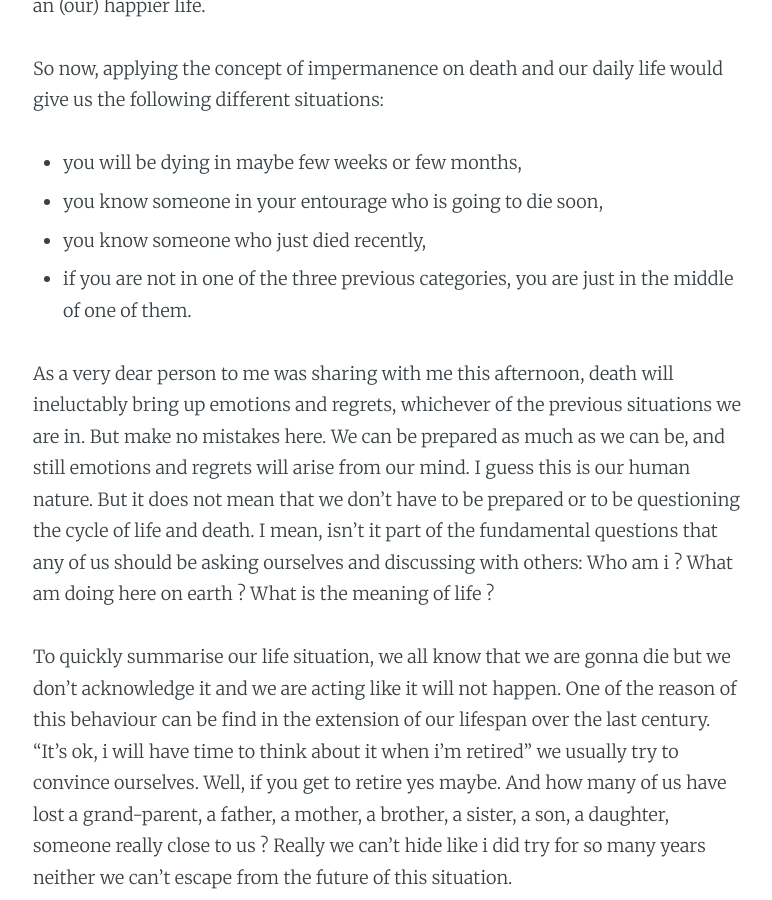
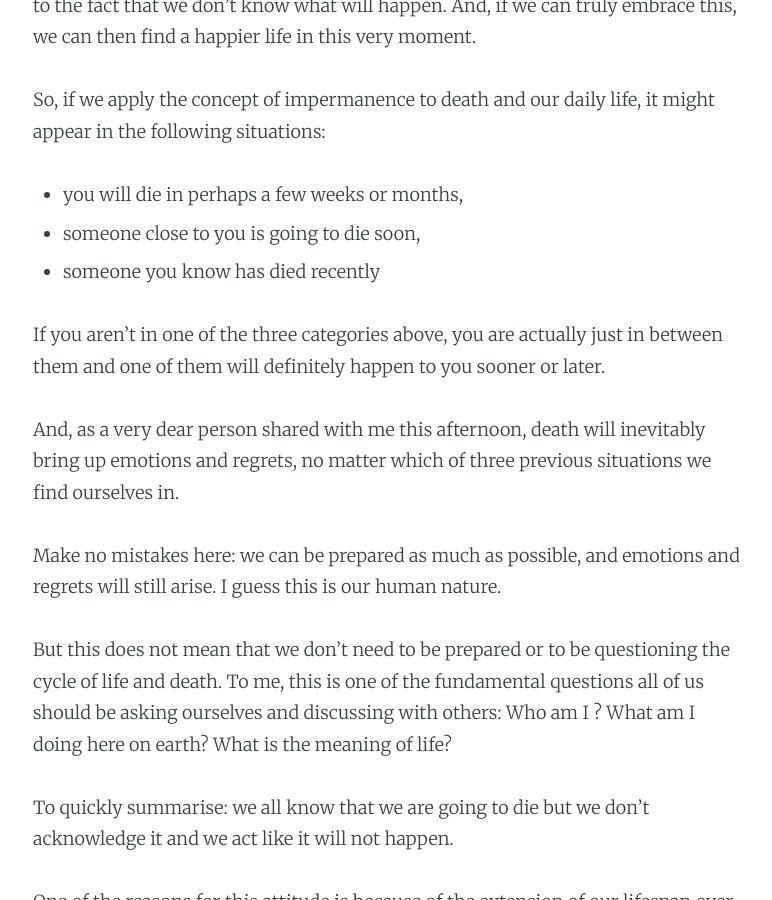
Before and after one commit to chrisvidal/death-notes, a Jekyll site: the page built from _posts/2016-10-31-getting-started.md, in a window 1280 px wide and 900 px high, scrolled down 1041 px. Shown: the whole window, without its empty margins (252-1024 px from the left). Built offline with Jekyll 4.4.1, drawn with Linux system fonts in a browser that asks for light colours; some of the changed text lies outside the part shown.

Commit message:
articles reviewed by Jaki

```diff
--- a/_posts/2016-10-30-introduction.md
+++ b/_posts/2016-10-30-introduction.md
@@ -1,6 +1,6 @@
 ---
 layout: post
-title:  "Introduction"
+title: "Introduction"
 permalink: "/introduction/"
 #categories: jekyll update
 author: christophe
@@ -8,26 +8,40 @@
 cover: /images/covers/jasper.jpg # Header cover [optional]
 image: /images/covers/jasper.jpg # Used by Twitter Cards and Open Graph [optional]
 ---
-During winter 1999-2000, i was not prepared at all to assist a dying person, my father in law. It lasted about 8 months. Long weeks of suffering, long hours of waiting and hoping, such a powerless feeling was embracing all of us, guilt was popping in, sadness all over the place. I was 36.
+During winter 1999-2000, I came face to face with death.
 
-Many of us will probably recognise themselves in this common story after all.
-Meeting death during our lifetime is ineluctable. No need to lie to ourselves, this one is really for certain.
+I was not prepared at all to assist a dying person, my father-in-law.
 
-After this tragic events, life is still going on, and during the three months after just to amplify the current situation, my wife and i divorced and i loose my job for economical reason at that time (Internet crash in 2000).
+This journey lasted about eight months. Long weeks of suffering, long hours of waiting and hoping, such a powerless feeling embraced all of us, guilt showed its face and sadness was everywhere. I was 36.
 
-To cope with all of this, i unconsciously buried the death of my father in law, deep deep inside. I decided to avoid facing this challenges, pretexting to myself that it never happened.
-Yes quite good strategy. I’m still surprised how easy it was to ignore and burry this.
-It worked very very well actually…
-Until recently when i received an unexpected invitation with death, 17 years later, 2 times in the early 2016. A young student of mine (i’m also a filipino martial art teacher) living a poor healthy life for years started to have serious health issue, serious complication that could be fatal. He is now safe, freed himself by living a much more healthy lifestyle and totally change the way he look at life now. The powerful impact of changing our way to look at things is really tremendous.
-Seeing him at the hospital lying on his bed, so desperate and so clinging to life, immediately transported me in the past. Suddenly continuous waves of emotions were collapsing on me, on my chest, days after days, pushing me to my limits so that i could not keep ignoring anymore the past events.
+Many of us will probably recognise themselves in this common story.
 
-I just had to face it with all my vulnerabilities and strength, alone at start. Because with who can i talk to about this, right? I was barely able to formulate my emotions or articulate any questions.
+Meeting death during our lifetime is unavoidable. No need to lie to ourselves, this is a certainty.
 
-After few months, a Dharma sister was organising an [event](https://thestillspace.org/what-we-do/workshops-and-events/death-cafe/), a death cafe event following the concept from the [creator](http://deathcafe.com/). A meeting where people meet freely and can talk about their own death experiences, totally open, secular, judgment free. I immediately ran into it and find so much peace by talking about my experiences. Verbalising questions, expressing hidden emotions, listening to others sharing, really integrating the fact that death is for everyone down here opened the doors of my heart.
+After this tragic event, life went on. Three months later, just to amplify the situation, my wife and I divorced and I lost my job due to the internet crash in 2000.
+
+To cope with all of this, I unconsciously buried the death of my father in law deep, deep inside. I decided to avoid facing this challenge, pretending to myself that it never happened.
+
+Yes quite a good strategy; I’m still surprised how easy it was to ignore and bury it all. .And it worked very, very well actually…
+
+Until 17 years later when I received an unexpected invitation from death. In fact, the invitation came twice in early 2016.
+
+A young student of mine (I’m also a Philippine martial art teacher) who had been living an unhealthy life for years started to have serious health issues, so serious that it could have been fatal.
+
+He is now safe and was healed by living a much healthier lifestyle and totally changing the way he looked at life. As an aside, the impact of changing our way of looking at things is really tremendous.
+
+However, seeing him at the hospital, lying on his bed, so desperate and clinging to life, immediately transported me to the past. Suddenly, continuous waves of emotion surged and collapsed on me, in my chest, day after day, pushing me to my limit so that I could no longer keep ignoring the events of the past..
+
+I had no choice but to face what had happened with my father-in-law with all my vulnerability and strength. I was all alone at first. Who could I talk to about this, right? Anyway, I was barely able to formulate my emotions or articulate any questions.
+
+After few months, a Dharma sister was organising a [event](https://thestillspace.org/what-we-do/workshops-and-events/death-cafe/) death cafe event following the concept of [creator](http://deathcafe.com/). This is a kind of meeting where people come together to talk about their own death experiences in a totally open, secular, judgment free environment.
+
+I immediately jumped in with my story and found so much peace by talking about my experiences. Verbalising questions, expressing hidden emotions, listening to others sharing, really integrating the fact that death is for everyone down here opened the doors of my heart.
+
 So much work to be done and yet talking about it was so relieving, freeing and a deep opening experience.
 
-This is how took birth this blog, this precious joy of an inner  journey based on the waves of sufferings, joy which gleam above all this apparent chaos.
+This is how this blog took birth, this precious joy of an inner journey based on the waves of sufferings, and a sense of the joy which gleams above all this apparent chaos.
 
-Death does not have to be painful.
+> Death does not have to be painful.
 
 ***If you could give yourself a gift this year, it would be talking about death openly and kindly with someone.***
--- a/_posts/2016-10-31-getting-started.md
+++ b/_posts/2016-10-31-getting-started.md
@@ -1,6 +1,6 @@
 ---
 layout: post
-title:  "Getting started"
+title: "Getting started"
 permalink: "/getting-started/"
 author: christophe
 excerpt: How many of us have lost a brother, a father, a mother, a son, a daughter, someone really close to us ?
@@ -9,40 +9,51 @@
 ---
 ### Impermanence
 
-One my teacher way to teach to the impermanence concept is to remind us that when we are not inside a life disaster moment, we are just between two life disaster moments.
+One of my teachers explains the concept of impermanence by reminding us that if we really think about it, we are either in the middle of a disaster or between two disasters.
 
-The first understanding is that life is a constant flow of  unpredictable moments. You don’t know what is coming and you only know what you are into at the present moment.
-The deeper understanding would be to deeply acknowledge and surrender to the first one so that we find in the present moment the very source of an (our) happier life.
+Basically, life is a constant flow of unpredictable moments. You don’t know what is coming and you only know what’s unfolding in the present moment.
 
-So now, applying the concept of impermanence on death and our daily life would give us the following different situations:
-- you will be dying in maybe few weeks or few months,
-- you know someone in your entourage who is going to die soon,
-- you know someone who just died recently,
-- if you are not in one of the three previous categories, you are just in the middle of one of them.
+An even deeper understanding would be to honestly acknowledge and surrender to the fact that we don’t know what will happen. And, if we can truly embrace this, we can then find a happier life in this very moment.
 
-As a very dear person to me was sharing with me this afternoon, death will ineluctably bring up emotions and regrets, whichever of the previous situations we are in.
-But make no mistakes here. We can be prepared as much as we can be, and still emotions and regrets will arise from our mind. I guess this is our human nature.
-But it does not mean that we don’t have to be prepared or to be questioning the cycle of life and death. I mean, isn’t it part of the fundamental questions that any of us should be asking ourselves and discussing with others: Who am i ? What am doing here on earth ? What is the meaning of life ?
+So, if we apply the concept of impermanence to death and our daily life, it might appear in the following situations:
 
-To quickly summarise our life situation, we all know that we are gonna die but we don’t acknowledge it and we are acting like it will not happen.
-One of the reason of this behaviour can be find in the extension of our lifespan over the last century.
-“It’s ok, i will have time to think about it when i’m retired” we usually try to convince ourselves. Well, if you get to retire yes maybe.
-And how many of us have lost a grand-parent, a father, a mother, a brother, a sister, a son, a daughter, someone really close to us ?
-Really we can’t hide like i did try for so many years neither we can’t escape from the future of this situation.
+- you will die in perhaps a few weeks or months,
+- someone close to you is going to die soon,
+- someone you know has died recently
 
-So, i’m just inviting you to think about death, and see for yourself what comes to mind in the first place.
-For me, it was the total helplessness felt in front of the dying. I didn’t know what to say or to do with the family or the dying or the doctors or the nurse or my friends when they asked questions. Because i though i can do something, because i though i have to do something. I just learned 17 years after that the only thing we can do is to be here, to be present with the persons and acknowledge the situation.
-> There is no greater act for others than acknowledging and being here with the person.
+If you aren’t in one of the three categories above, you are actually just in between them and one of them will definitely happen to you sooner or later.
 
-For you, it might be totally something else that comes up, let it come up and explore it gently.
+And, as a very dear person shared with me this afternoon, death will inevitably bring up emotions and regrets, no matter which of three previous situations we find ourselves in.
+
+Make no mistakes here: we can be prepared as much as possible, and emotions and regrets will still arise. I guess this is our human nature.
+
+But this does not mean that we don’t need to be prepared or to be questioning the cycle of life and death. To me, this is one of the fundamental questions all of us should be asking ourselves and discussing with others: Who am I ? What am I doing here on earth? What is the meaning of life?
+
+To quickly summarise: we all know that we are going to die but we don’t acknowledge it and we act like it will not happen.
+
+One of the reasons for this attitude is because of the extension of our lifespan over the last century.
+“It’s ok, I will have time to think about death when I’m retired,” we usually try to convince ourselves. Well, maybe that’s so if you get that far.
+
+And how many of us have lost a grand-parent, a father, a mother, a brother, a sister, a son, a daughter, someone really close to us?
+We can try to hide from this like I did but eventually we can’t escape the reality of this kind of loss.
+
+So, I’d like to invite you to think about death, and see for yourself what comes to mind.
+
+For me, when I first reflected on death, I remembered the feeling of total helplessness when confronted with a dying person. I didn’t know what to say or to do with the family or the dying person or the doctors, the nurses or my friends when they asked questions. And this is because I thought there was something I could do and there was something I should do.
+Interestingly, I just learned 17 years later that the only thing we can really do is to be there, to be present with everyone and acknowledge the situation.
+
+> There is no greater act for others than acknowledging and being there with the person.
+
+For you, something totally different might come up when you contemplate death. Whatever it is, I invite you to let it come up and explore it gently.
+
 Try this:
 - find a comfortable sitting position in a quiet place
 - close your eyes and bring your attention inward
 - quickly check your entire body and notice any tension
-- relax this tensions during the expiration
+- relax this tension during the exhale
 - bring to mind the word “death”
 - don’t try to think, just invite the word in
-- and observe what is coming up with in your body, in your heart and in your mind
+- observe what is coming up within your body, in your heart and in your mind
 - open your eyes, stay still for few more seconds looking at the experience
 - you can write down whatever came up
 
@@ -51,11 +62,11 @@
 
 ### Subjects that will be addressed
 
-So let’s see the exciting subjects that we will explore along the coming articles:
+Below are some of the subjects that we will explore in upcoming articles:
 
 - preparing for our own death
 - facing our own death
-- accompanying / assisting a dying
+- accompanying / assisting a dying person
 - intensive care facility
 - grieving
 - family
```
Also changed, not shown: _includes/content/about.md (+17 -9 lines).
